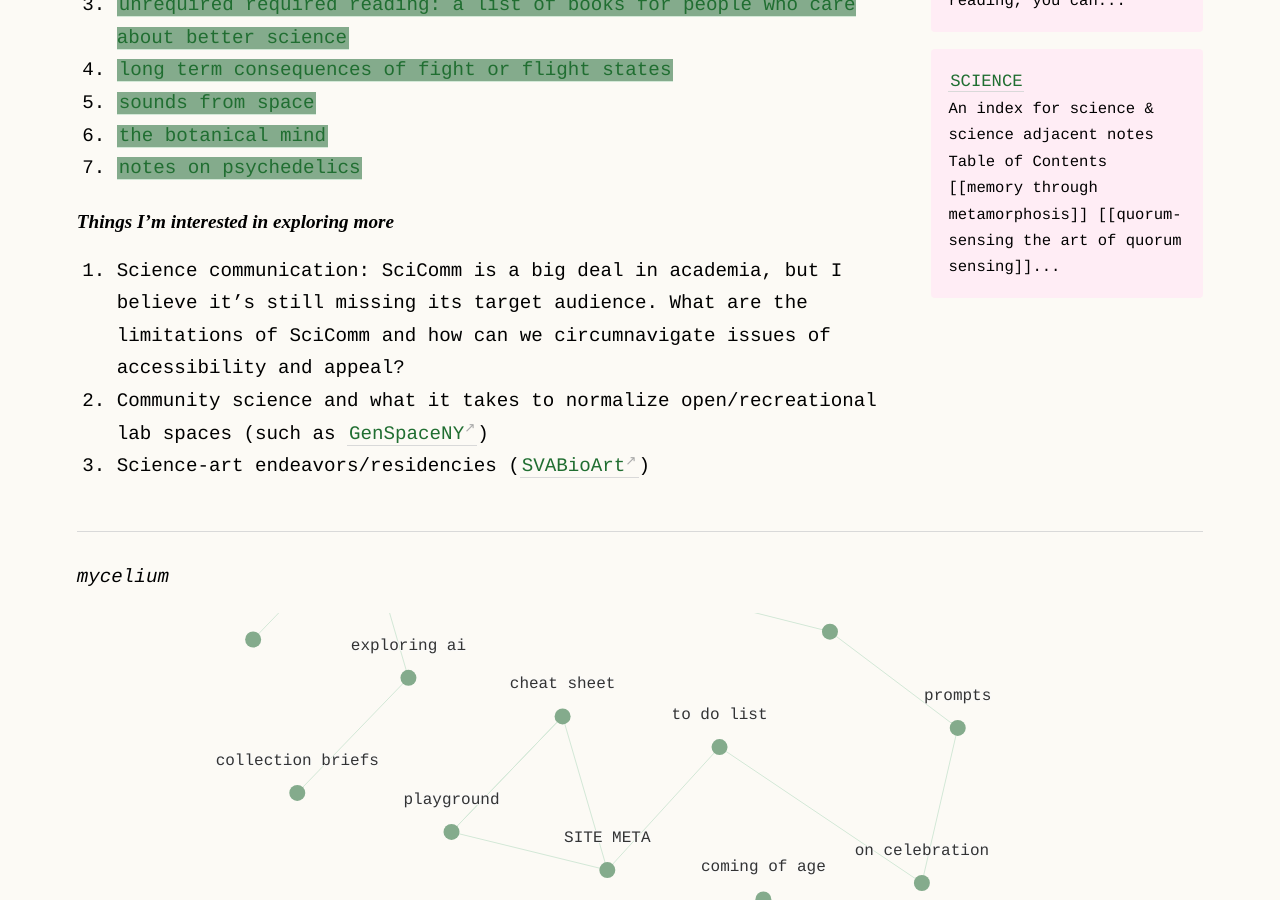
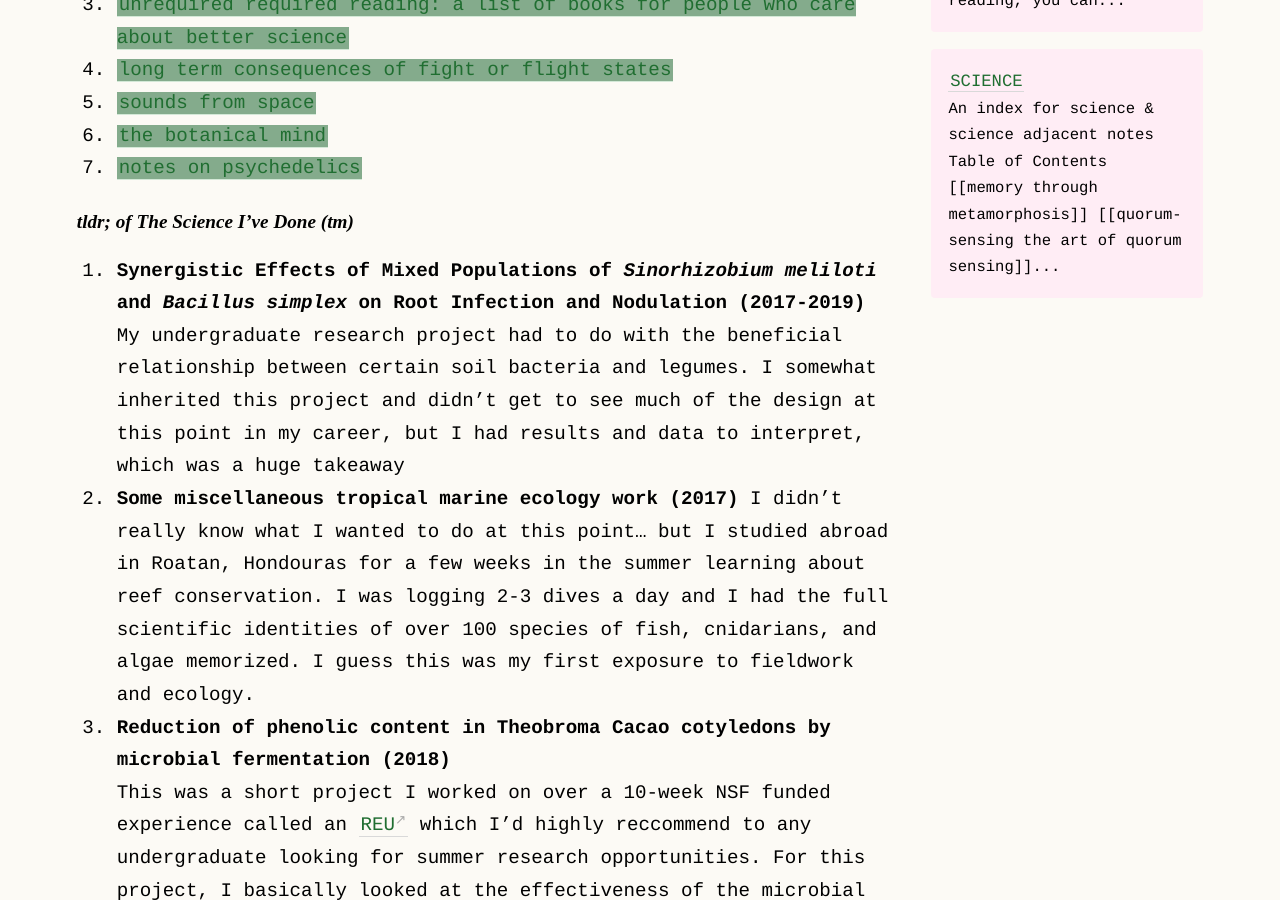
Before and after one commit to geminiworms/talyssagarden.github.io, a Jekyll site: the page built from _notes/science.md, in a window 1280 px wide and 900 px high, scrolled down 426 px. Built offline with Jekyll 4.4.1, drawn with Linux system fonts in a browser that asks for light colours; some of the changed text lies outside the part shown.

Commit message:
Update science.md

```diff
--- a/_notes/science.md
+++ b/_notes/science.md
@@ -12,6 +12,11 @@ title: SCIENCE
 6. [[the botanical mind]]
 7. [[psychedelics|notes on psychedelics]]
 
+#### tldr; of The Science I've Done (tm)
+1. <b>Synergistic Effects of Mixed Populations of <i>Sinorhizobium meliloti</i> and <i>Bacillus simplex</i> on Root Infection and Nodulation (2017-2019)</b> <br> My undergraduate research project had to do with the beneficial relationship between certain soil bacteria and legumes. I somewhat inherited this project and didn't get to see much of the design at this point in my career, but I had results and data to interpret, which was a huge takeaway
+2. <b>Some miscellaneous tropical marine ecology work (2017)</b> I didn't really know what I wanted to do at this point... but I studied abroad in Roatan, Hondouras for a few weeks in the summer learning about reef conservation. I was logging 2-3 dives a day and I had the full scientific identities of over 100 species of fish, cnidarians, and algae memorized. I guess this was my first exposure to fieldwork and ecology.
+3. <b>Reduction of phenolic content in Theobroma Cacao cotyledons by microbial fermentation (2018)</b><br>This was a short project I worked on over a 10-week NSF funded experience called an [REU](https://www.nsf.gov/crssprgm/reu/) which I'd highly reccommend to any undergraduate looking for summer research opportunities. For this project, I basically looked at the effectiveness of the microbial fermentation community in developing the flavor profile of chocolate. This wasn't a perfect experiement but the intentions were there. This was the first time I had full agency actually designing an experiment and I learned a lot through trial and error. This experience was a nice marriage of field work and bench work and I also got really good at molecular methods during this time.
+4. <b> **Currently: my PhD work doesn't have a real title right now. But I'm looking at the lung microbiome and how it responds to chronic exposures to dust </b><br>It's a lot and I don't know 100% what the story is at this point. All I know is that lots of bad dust = respiratory disease = changes in the bacterial community that hangs out in the lung at a given time. When I have more to offer, I'll add it here.
 
 #### Things I'm interested in exploring more
 1. Science communication: SciComm is a big deal in academia, but I believe it's still missing its target audience. What are the limitations of SciComm and how can we circumnavigate issues of accessibility and appeal?
```
